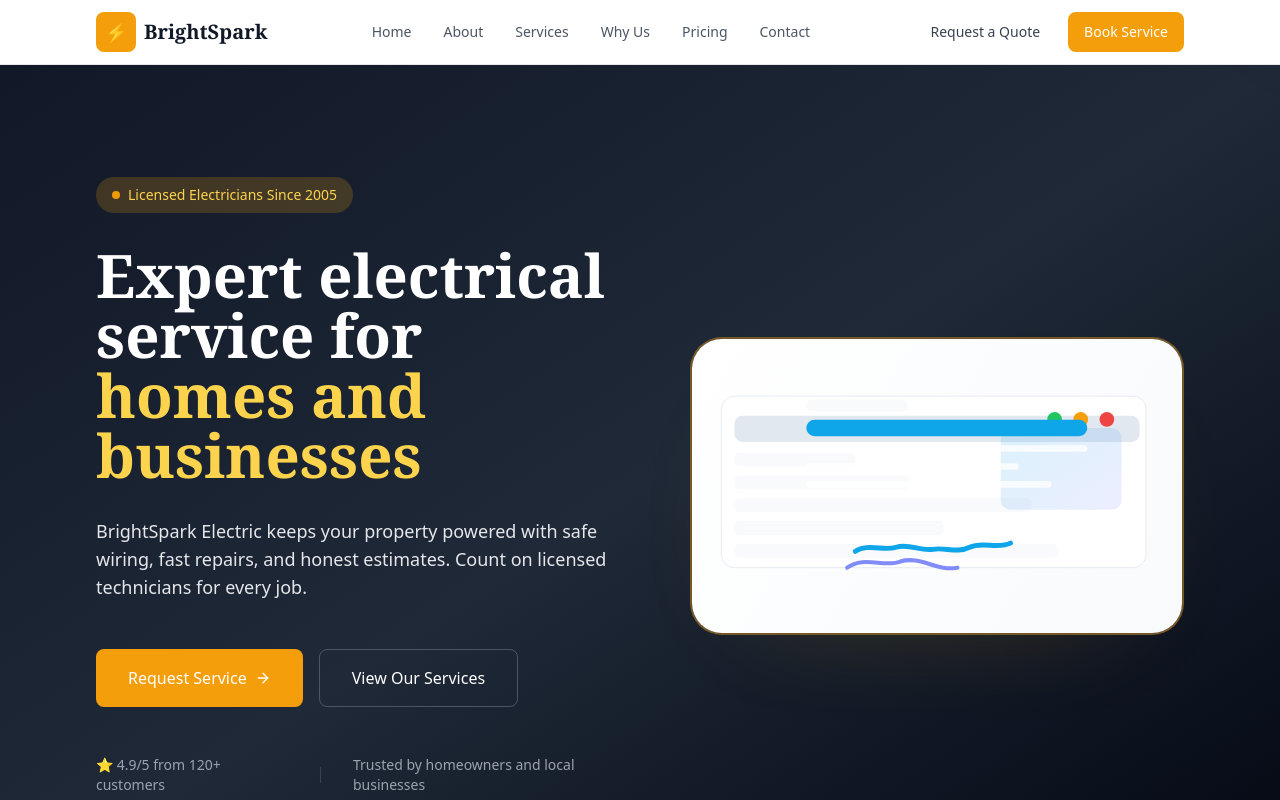
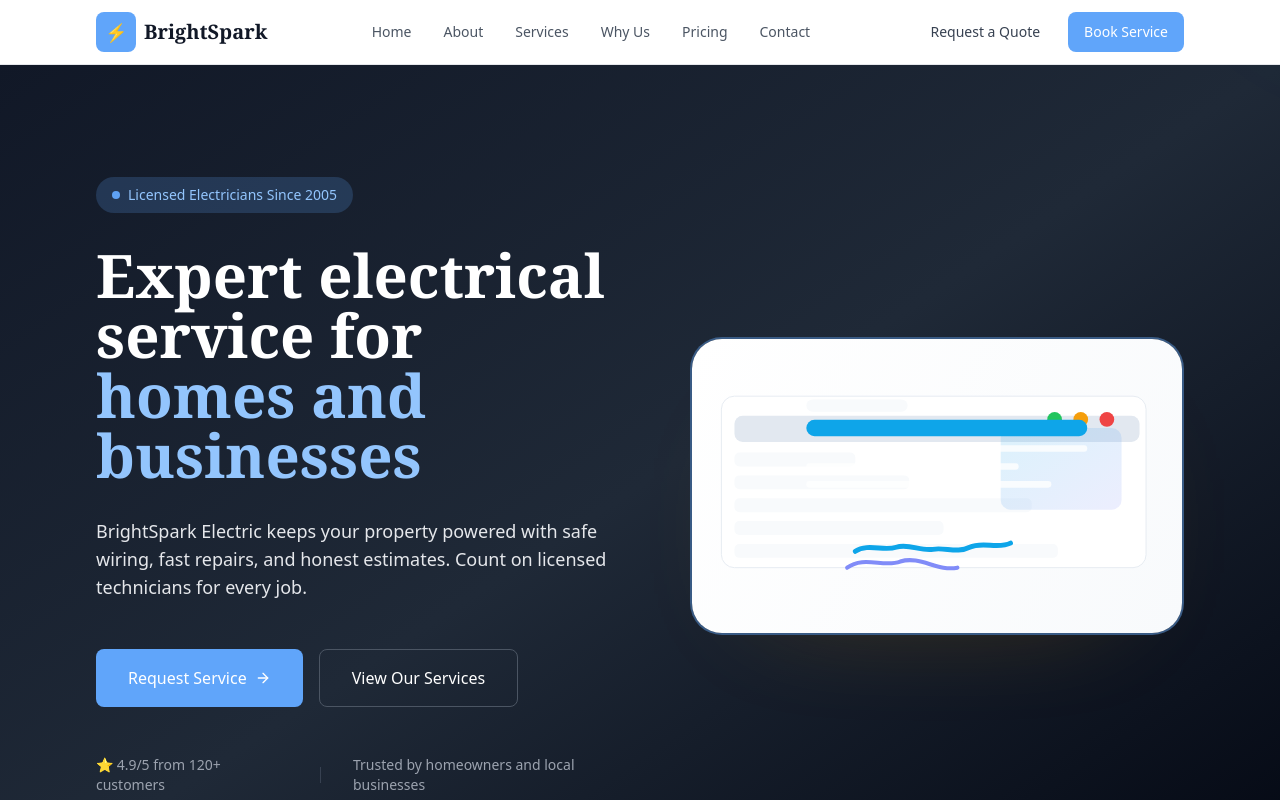
Before and after one commit to longfellowgarden20-source/Landscapers-template-, a Next.js app: page / in a window 1280 px wide. Shown: the top 800 px of the page. Built offline with nearby package versions, Linux system fonts and the light colour scheme.

Commit message:
Change accent color from amber to baby blue

```diff
--- a/app/components/CTASection.tsx
+++ b/app/components/CTASection.tsx
@@ -10,11 +10,11 @@ export function CTASection() {
         <h2 className="text-3xl sm:text-4xl lg:text-5xl font-display font-bold text-white leading-tight">
           Need an electrician now?
         </h2>
-        <p className="text-base sm:text-lg text-amber-100 max-w-2xl mx-auto">
+        <p className="text-base sm:text-lg text-blue-100 max-w-2xl mx-auto">
           Reach out for fast, licensed electrical service for your home or business.
         </p>
         <div className="flex flex-col sm:flex-row gap-3 sm:gap-4 justify-center pt-2">
-          <Link href="/contact" className="w-full sm:w-auto px-6 sm:px-8 py-3 sm:py-4 bg-white text-accent rounded-lg font-medium hover:bg-amber-50 transition-all duration-200 transform hover:scale-105 active:scale-95 flex items-center justify-center gap-2 text-sm sm:text-base">
+          <Link href="/contact" className="w-full sm:w-auto px-6 sm:px-8 py-3 sm:py-4 bg-white text-accent rounded-lg font-medium hover:bg-blue-50 transition-all duration-200 transform hover:scale-105 active:scale-95 flex items-center justify-center gap-2 text-sm sm:text-base">
             Request a Quote
             <ArrowRight className="w-4 h-4" />
           </Link>
--- a/app/components/HeroSection.tsx
+++ b/app/components/HeroSection.tsx
@@ -17,7 +17,7 @@ export function HeroSection() {
         <div className="grid gap-12 lg:grid-cols-[minmax(0,1.05fr)_minmax(320px,0.95fr)] items-center">
           <div className="text-center lg:text-left space-y-6 sm:space-y-8">
             {/* Badge */}
-            <div className="inline-flex items-center gap-2 px-4 py-2 bg-accent/20 text-amber-300 rounded-full text-xs sm:text-sm font-medium">
+            <div className="inline-flex items-center gap-2 px-4 py-2 bg-accent/20 text-blue-300 rounded-full text-xs sm:text-sm font-medium">
               <span className="w-2 h-2 bg-accent rounded-full animate-pulse"></span>
               Licensed Electricians Since 2005
             </div>
@@ -26,7 +26,7 @@ export function HeroSection() {
             <h1 className="text-4xl sm:text-5xl lg:text-6xl font-display font-bold text-white leading-tight">
               Expert electrical service for
               <br className="hidden sm:block" />
-              <span className="text-amber-300">homes and businesses</span>
+              <span className="text-blue-300">homes and businesses</span>
             </h1>
 
             {/* Subheadline */}
--- a/app/globals.css
+++ b/app/globals.css
@@ -12,8 +12,8 @@
     --popover-foreground: 222.2 84% 4.9%;
     --muted: 221.2 63.6% 63%;
     --muted-foreground: 215.4 16.3% 46.9%;
-    --accent: 42 100% 50%;
-    --accent-foreground: 28 100% 12%;
+    --accent: 191 100% 65%;
+    --accent-foreground: 210 100% 4%;
     --destructive: 0 84.2% 60.2%;
     --destructive-foreground: 210 40% 98%;
     --border: 214.3 31.8% 91.4%;
@@ -31,8 +31,8 @@
     --popover-foreground: 210 40% 98%;
     --muted: 217.2 32.6% 17.5%;
     --muted-foreground: 215 20.3% 65.1%;
-    --accent: 42 100% 50%;
-    --accent-foreground: 28 100% 12%;
+    --accent: 191 100% 65%;
+    --accent-foreground: 210 100% 4%;
     --destructive: 0 62.8% 30.6%;
     --destructive-foreground: 210 40% 98%;
     --border: 217.2 32.6% 17.5%;
--- a/app/page.tsx
+++ b/app/page.tsx
@@ -12,7 +12,7 @@ export default function Home() {
       <section className="py-20 bg-slate-900 border-t border-slate-800">
         <div className="max-w-6xl mx-auto px-4 sm:px-6 lg:px-8">
           <div className="text-center max-w-3xl mx-auto mb-12">
-            <p className="text-sm uppercase tracking-[0.3em] text-amber-300 font-semibold mb-4">Explore BrightSpark</p>
+            <p className="text-sm uppercase tracking-[0.3em] text-blue-300 font-semibold mb-4">Explore BrightSpark</p>
             <h2 className="text-3xl sm:text-4xl font-display font-bold text-white">
               Find the electrical service you need.
             </h2>
--- a/tailwind.config.js
+++ b/tailwind.config.js
@@ -20,8 +20,8 @@ module.exports = {
           '900': '#111827',
           '950': '#030712',
         },
-        'accent': '#f59e0b',
-        'accent-dark': '#b45309',
+        'accent': '#60a5fa',
+        'accent-dark': '#1e40af',
       },
       fontFamily: {
         'display': ['Georgia', 'serif'],
```
